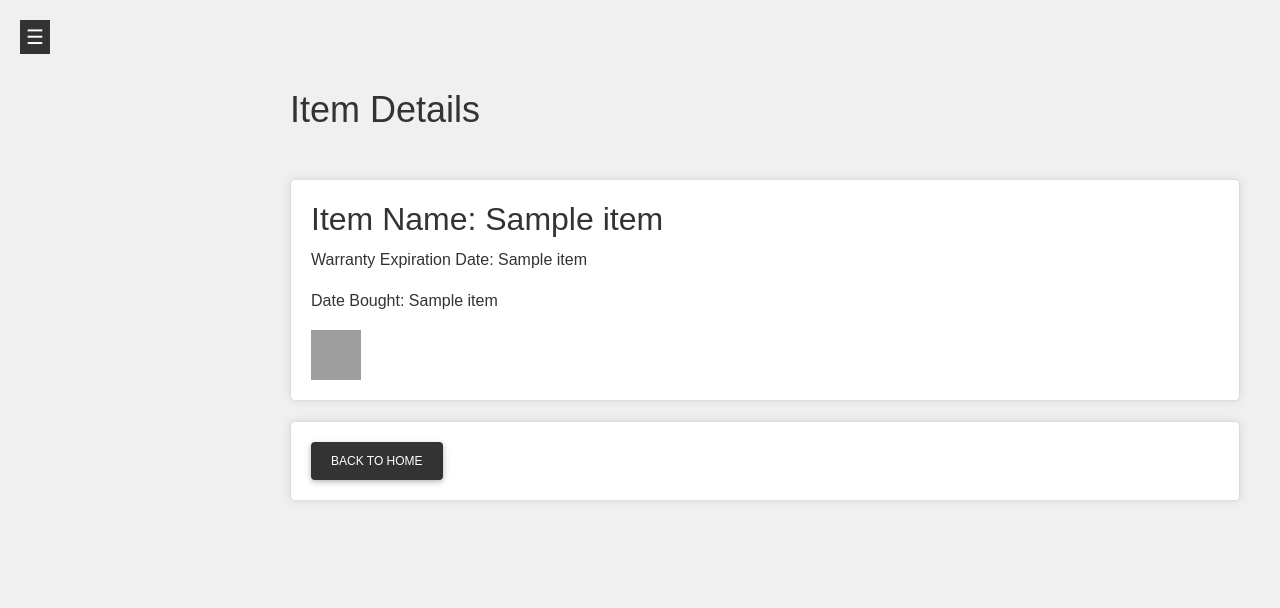
After one commit to Zvaham/warranty_managment_app, a Flask app: template templates/item_page.html in a window 1280 px wide. The commit adds this page. Shown: the top 608 px of the page. Run offline with Flask 3, Linux system fonts and the light colour scheme; the template is opened without the code that fills it: most values are stand-ins (such as "Sample title", 1, 10 or a date in 2020); some libraries are stand-ins or nearby versions; grey boxes are pictures that could not be loaded.

```diff
--- a/app.py
+++ b/app.py
@@ -160,6 +160,30 @@ def home():
     recent_items = get_recent_items()
     return render_template('home.html', closest_items=closest_items, recent_items=recent_items)
 
+@app.route('/item_page/<int:item_id>', methods=['GET'])
+def item_page(item_id):
+    try:
+        conn = sqlite3.connect(DATABASE)
+        c = conn.cursor()
+        c.execute(
+            "SELECT id, name, date_bought, '' || thumbnail, warranty_expiration_date "
+            "FROM items "
+            "WHERE id = ?",
+            (item_id,)
+        )
+        item = c.fetchone()
+        if item:
+            return render_template('item_page.html', item=item, file_path=file_path)
+        else:
+            return "Item not found", 404
+
+    except sqlite3.Error as e:
+        app.logger.info("SQLite error:", e)
+
+    finally:
+        conn.close()
+
+
 @app.route('/add', methods=['GET', 'POST'])
 def add_item_route():
     if request.method == 'POST':
@@ -175,6 +199,7 @@ def add_item_route():
             thumbnail_dir = os.path.join(app.config['UPLOAD_FOLDER'], 'products_thumbnails')
             os.makedirs(thumbnail_dir, exist_ok=True)
             thumbnail_path = os.path.join(thumbnail_dir, random_filename)
+            thumbnail_path = thumbnail_path.replace('\\', '/')
             thumbnail.save(thumbnail_path)
             save_resize_thumbnail(thumbnail_path, 95)
 
@@ -195,14 +220,12 @@ def full_list():
 
 @app.route('/delete/<int:item_id>', methods=['POST', 'GET'])
 def delete_item_route(item_id):
-    app.logger.info(f"Received POST request to delete item {item_id}")
     delete_item_database(item_id)
     return redirect('/full_list')
 
 
 @app.route('/delete_all', methods=['POST', 'GET'])
 def delete_all_items_route():
-    app.logger.info(f"Received POST request to delete all items")
     delete_all_items()
     return redirect('/')
 
--- a/database.py
+++ b/database.py
@@ -9,6 +9,7 @@ def create_database():
     c.execute('''CREATE TABLE IF NOT EXISTS lists
                  (id INTEGER PRIMARY KEY AUTOINCREMENT,
                  name TEXT NOT NULL)''')
+
     c.execute('''CREATE TABLE IF NOT EXISTS items
                  (id INTEGER PRIMARY KEY AUTOINCREMENT,
                  list_id INTEGER NOT NULL,
@@ -56,7 +57,7 @@ def get_closest_items(list_id):
 def get_recent_items(list_id):
     conn = sqlite3.connect(DATABASE)
     c = conn.cursor()
-    c.execute("SELECT * FROM items WHERE list_id=? ORDER BY id DESC LIMIT 3", (list_id,))
+    c.execute("SELECT * FROM items WHERE list_id=? ORDER BY id DESC LIMIT 5", (list_id,))
     items = c.fetchall()
     conn.close()
     return items
--- /dev/null
+++ b/templates/item_page.html
@@ -0,0 +1,21 @@
+{% extends "layout.html" %}
+
+{% block content %}
+
+<body>
+    <div class="container my-5">
+        <h1 class="mb-5">Item Details</h1>
+        <div class="section">
+            <h2>Item Name: {{ item[1] }}</h2>
+            <p>Warranty Expiration Date: {{ item[4] }}</p>
+            <p>Date Bought: {{ item[2] }}</p>
+            <img src="{{ url_for('static', filename=item[3][7:]) }}" alt="{{ item[3][7:] }}" width="50" height="50">
+        </div>
+        <div class="section">
+            <a href="{{ url_for('home') }}" class="btn btn-primary">Back to Home</a>
+        </div>
+    </div>
+</body>
+</html>
+
+{% endblock %}
```
Also changed, not shown: templates/home.html (+23 -4 lines), list.db, static/uploads/products_thumbnails/0a568608-40f2-417b-a7d2-3330f2c9ac15.jpg (added), static/uploads/products_thumbnails/b9f65a71-1fb8-4f67-b412-10913d741124.png (added).
